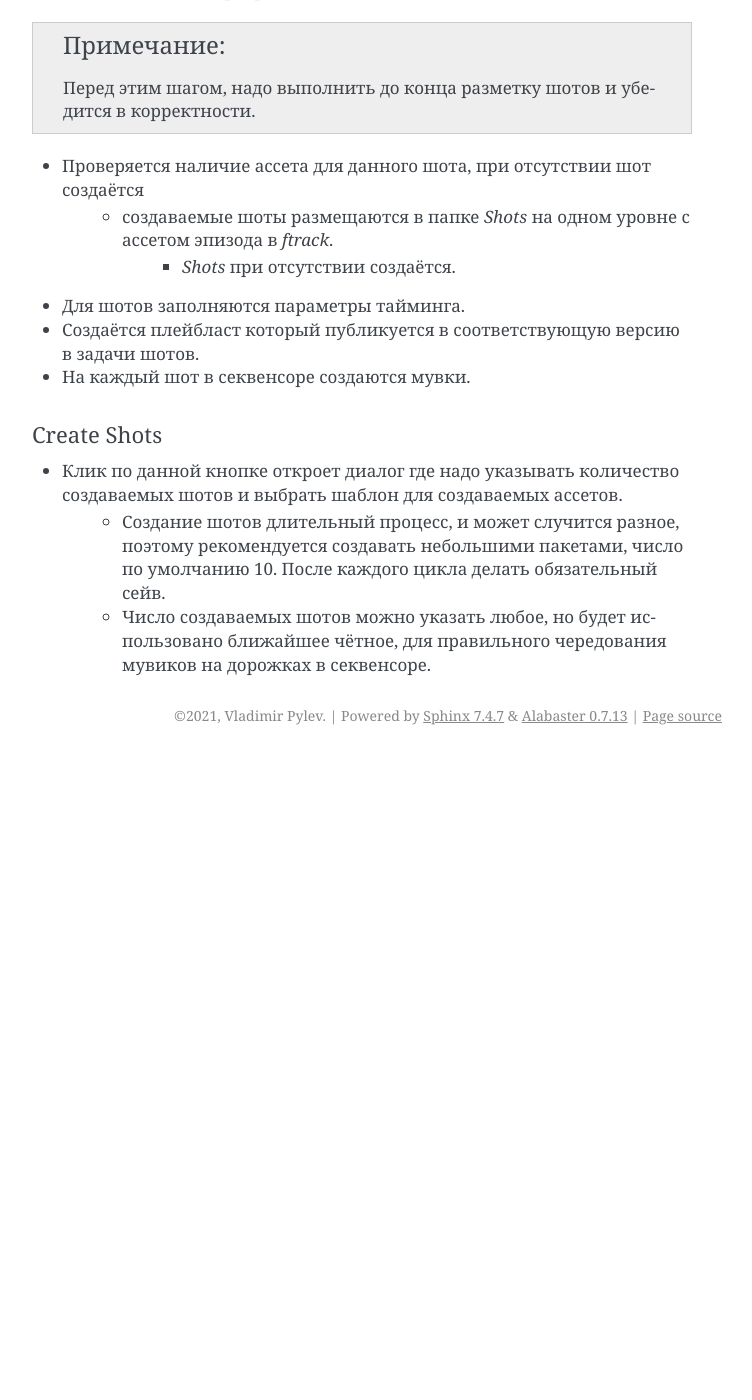
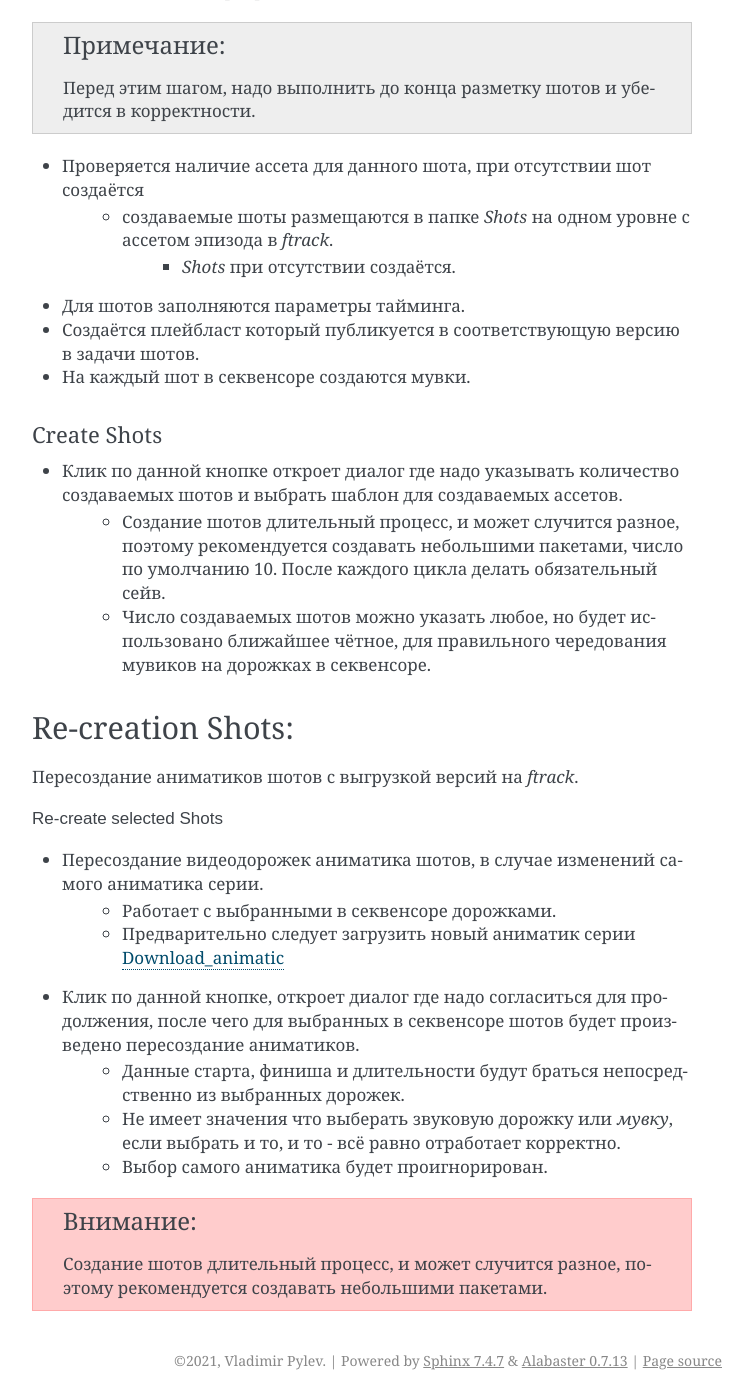
Before and after one commit to volodya-renderberg/ftrack-b3d-connect-manual, a Sphinx documentation site: the page built from docs/source/manual/work_panel/animatic_tools.rst, in a window 1280 px wide and 1400 px high, scrolled down 1596 px. Shown: the whole window, without its empty margins (388-1140 px from the left). Built offline with Sphinx 7.4.7, drawn with Linux system fonts in a browser that asks for light colours; before the commit the page ends 2351 px from its top, so only the background shows below that; some of the changed text lies outside the part shown.

Commit message:
Re-creation Shots

```diff
--- a/docs/source/manual/work_panel/animatic_tools.rst
+++ b/docs/source/manual/work_panel/animatic_tools.rst
@@ -4,6 +4,8 @@ Animatic tools
 ==============
 
 Функционал для работы над аниматиком и фильмом в целом в задачах эпизода.
+
+.. _animatic_tools_download_animatic:
 
 Download_animatic
 -----------------
@@ -19,8 +21,8 @@ Download_animatic
 * Удовлетворение *fps* аниматика проекту на совести пользователя.
 
 
-Make shots
-----------
+Make shots:
+-----------
 
 Разрезка аниматика на шоты, с созданием ассетов данных шотов в *ftrack* (при отсутствии) и создание версий с видео аниматика в задачи данных шотов.
 
@@ -77,3 +79,21 @@ Create Shots
 * Клик по данной кнопке откроет диалог где надо указывать количество создаваемых шотов и выбрать шаблон для создаваемых ассетов.
 	* Создание шотов длительный процесс, и может случится разное, поэтому рекомендуется создавать небольшими пакетами, число по умолчанию 10. После каждого цикла делать обязательный сейв.
 	* Число создаваемых шотов можно указать любое, но будет использовано ближайшее чётное, для правильного чередования мувиков на дорожках в секвенсоре.
+
+
+Re-creation Shots:
+------------------
+
+Пересоздание аниматиков шотов с выгрузкой версий на *ftrack*.
+
+:guilabel:`Re-create selected Shots`
+
+* Пересоздание видеодорожек аниматика шотов, в случае изменений самого аниматика серии.
+	* Работает с выбранными в секвенсоре дорожками.
+	* Предварительно следует загрузить новый аниматик серии :ref:`animatic_tools_download_animatic`
+* Клик по данной кнопке, откроет диалог где надо согласиться для продолжения, после чего для выбранных в секвенсоре шотов будет произведено пересоздание аниматиков.
+	* Данные старта, финиша и длительности будут браться непосредственно из выбранных дорожек.
+	* Не имеет значения что выберать звуковую дорожку или *мувку*, если выбрать и то, и то - всё равно отработает корректно.
+	* Выбор самого аниматика будет проигнорирован.
+
+.. attention:: Создание шотов длительный процесс, и может случится разное, поэтому рекомендуется создавать небольшими пакетами.
```
